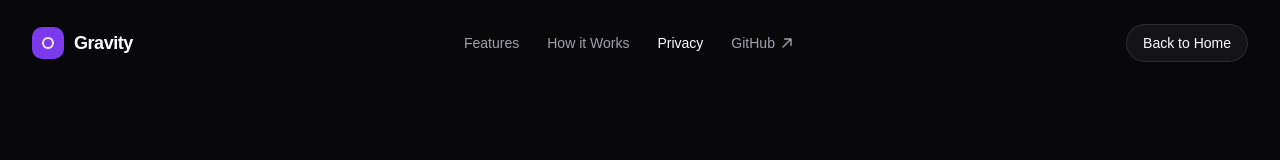
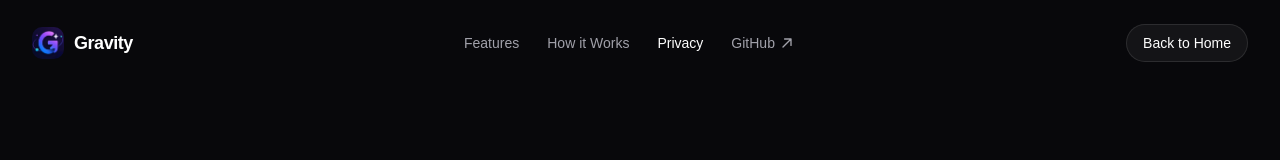
Before and after one commit to nyxb1t/gravity, a Next.js app: page /privacy in a window 1280 px wide. Shown: the top 160 px of the page. Built offline with nearby package versions, Linux system fonts and the light colour scheme.

Commit message:
Privacy Page Logo addition

```diff
--- a/app/privacy/page.tsx
+++ b/app/privacy/page.tsx
@@ -1,3 +1,4 @@
+import Image from "next/image"
 import Link from "next/link"
 
 const ArrowUpRight = () => (
@@ -65,7 +66,7 @@ export default function PrivacyPage() {
     <main className="min-h-screen bg-[#08080b] text-white selection:bg-violet-500/40">
       <nav className="mx-auto flex max-w-7xl items-center justify-between px-6 py-6 lg:px-8">
         <Link href="/" className="flex items-center gap-2.5" aria-label="Gravity home">
-          <span className="grid h-8 w-8 place-items-center rounded-[10px] bg-violet-600"><span className="h-3 w-3 rounded-full border-2 border-white/90" /></span>
+          <Image src="/gravity-logo.jpeg" alt="" width={32} height={32} className="h-8 w-8 rounded-[10px] object-cover" priority />
           <span className="text-lg font-semibold tracking-tight">Gravity</span>
         </Link>
         <div className="hidden items-center gap-7 text-sm text-zinc-400 md:flex">
```
